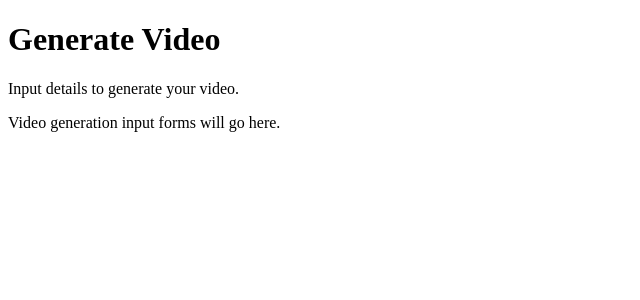
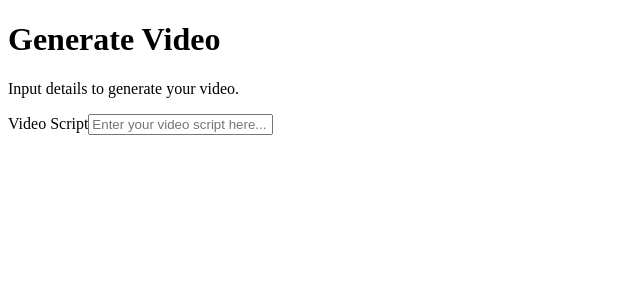
Before and after one commit to Codegx-Technology/elite-cursor-snippets, a Next.js app in the folder frontend/: page /video-generate in a window 1280 px wide. Shown: the top 300 px of the page, without its empty margins (0-640 px from the left). Built offline with nearby package versions, Linux system fonts and the light colour scheme.

Commit message:
FEAT: Add video script input field to generate video page

```diff
--- a/frontend/src/app/video-generate/page.tsx
+++ b/frontend/src/app/video-generate/page.tsx
@@ -1,13 +1,19 @@
 import Card from '@/components/Card';
+import FormInput from '@/components/FormInput';
 
 export default function VideoGeneratePage() {
   return (
     <Card className="p-6">
       <h1 className="section-title mb-4">Generate Video</h1>
       <p className="text-soft-text mb-6">Input details to generate your video.</p>
-      {/* Placeholder for video generation input forms */}
       <div className="mt-8">
-        <p>Video generation input forms will go here.</p>
+        <FormInput
+          label="Video Script"
+          type="textarea"
+          placeholder="Enter your video script here..."
+          id="videoScript"
+          name="videoScript"
+        />
       </div>
     </Card>
   );
```
